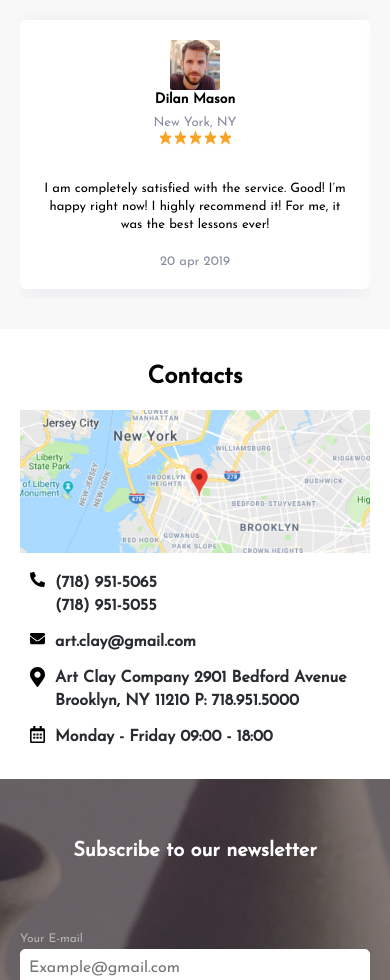
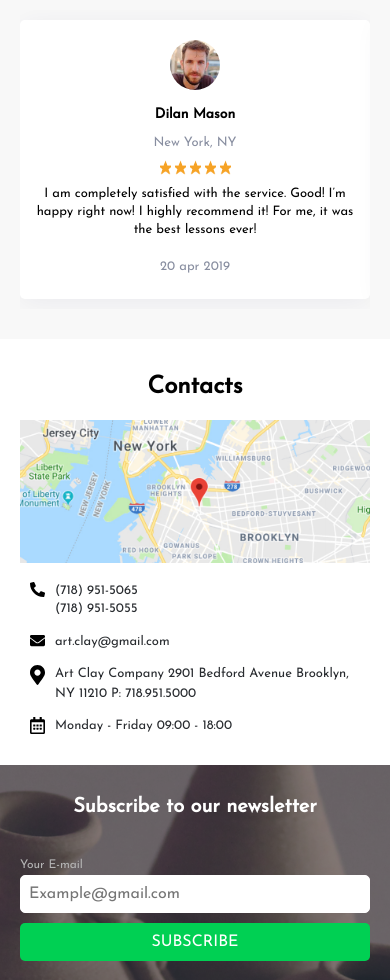
Before and after one commit to kamiour/Pottery, a plain HTML site: page index.html in a window 390 px wide. Shown: the part 5656-6636 px from the top of the page. Drawn offline with nearby package versions, Linux system fonts and the light colour scheme.

Commit message:
mobile completed

```diff
--- a/css/components/buttons.css
+++ b/css/components/buttons.css
@@ -39,6 +39,10 @@
       -ms-flex-pack: center;
           justify-content: center;
   margin-top: 10px;
+}
+
+.footer .button-wrap {
+  width: 100%;
 }
 
 .button:hover {
--- a/css/components/card.css
+++ b/css/components/card.css
@@ -109,11 +109,19 @@
   text-align: center;
 }
 
+.section-reviews .card-p {
+  margin-bottom: 10px;
+}
+
+.section-reviews .card-rating {
+  margin-bottom: 0;
+}
+
 .bio-name {
 	font-size: 14px;
 	line-height: 20px;
 	color: #000000;
-	margin-bottom: 5px;
+	margin-bottom: 10px;
 }
 
 .card-bio {
@@ -152,7 +160,7 @@
 }
 
 .card-review {
-  padding: 20px;
+  padding: 20px 10px 15px 10px;
   background-color: white;
   box-shadow: 0px 4px 28px rgba(6, 6, 90, 0.06);
 }
--- a/css/components/contacts.css
+++ b/css/components/contacts.css
@@ -36,7 +36,8 @@
 }
 
 .contacts a {
-  font-size: 16px;
+  font-size: 13px;
+  font-weight: 300;
 }
 
 .contacts > li:last-child {
--- a/css/components/footer.css
+++ b/css/components/footer.css
@@ -1,5 +1,5 @@
 .footer {
-  padding: 60px 0;;
+  padding: 30px 0;;
   position: relative;
   color: #ffffff;
 }
@@ -14,7 +14,7 @@
       -ms-flex-pack: justify;
           justify-content: center;
   padding: 0;
-  margin-top: 50px;
+  margin-top: 20px;
   -webkit-box-align: start;
       -ms-flex-align: start;
           align-items: flex-start;
@@ -22,7 +22,7 @@
 
 .footer-title {
   text-align: center;
-  margin-bottom: 60px;
+  margin-bottom: 30px;
   font-size: 20px;
   font-weight: 700;
 	line-height: 25px;
--- a/css/components/section.css
+++ b/css/components/section.css
@@ -158,6 +158,11 @@
   z-index: 1;
 }
 
+.section-reviews .avatar {
+  border-radius: 50%;
+  margin-bottom: 15px;
+}
+
 .pricing {
   font-size: 25px;
   line-height: 1.4;
```
